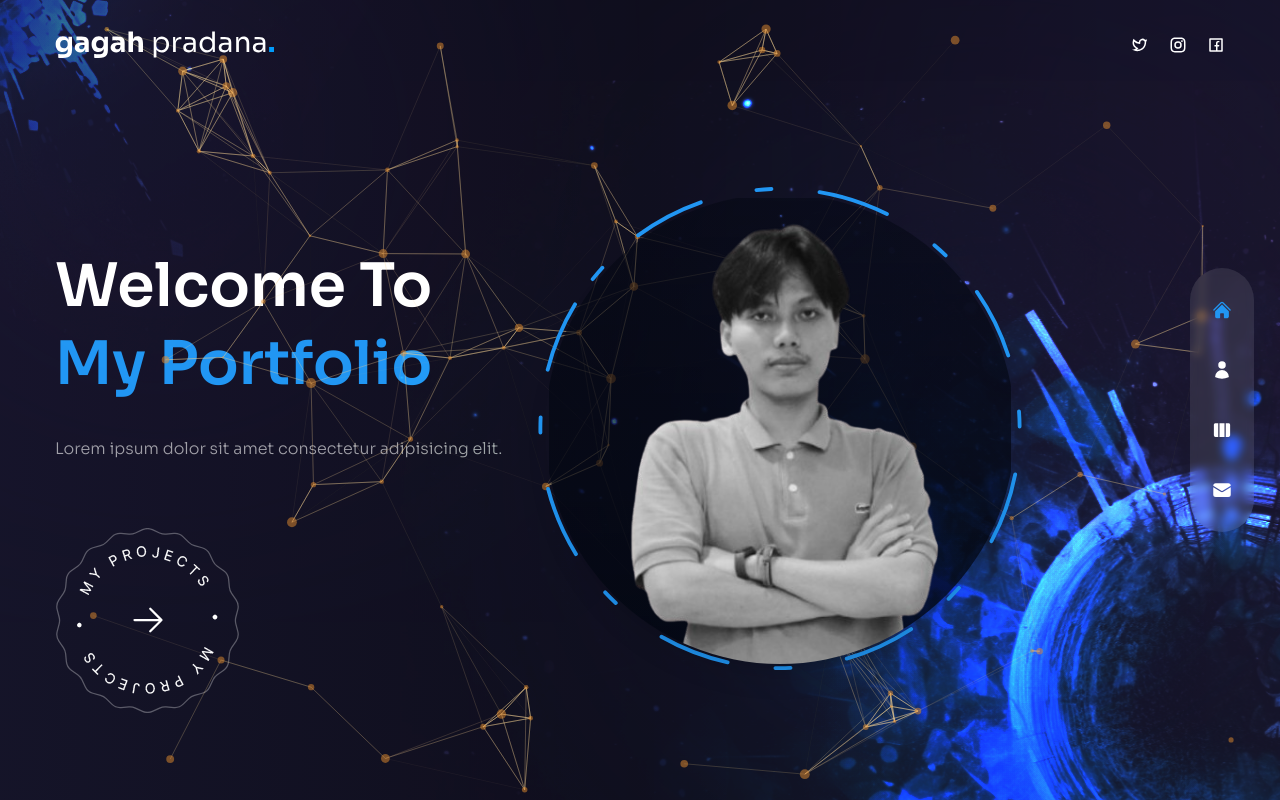
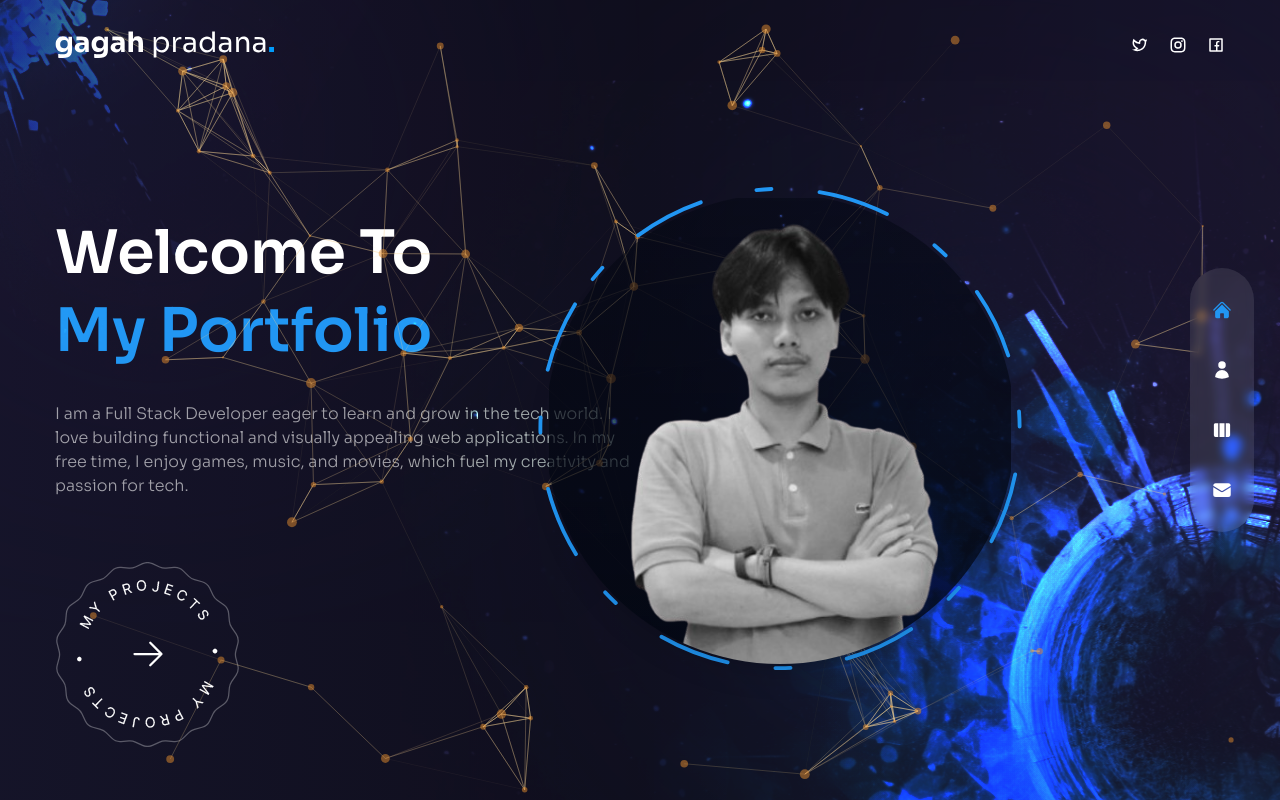
Before and after one commit to Gagahpradana7/gaprapu-porto, a Next.js app: page / in a window 1280 px wide. Built offline with nearby package versions, Linux system fonts and the light colour scheme.

Commit message:
fixing home page description

```diff
--- a/pages/index.js
+++ b/pages/index.js
@@ -26,9 +26,12 @@ const Home = () => {
             initial="hidden"
             animate="show"
             exit="hidden"
-            className="max-w-sm xl:max-w-xl mx-auto xl:mx-0 mb-10 xl:mb-16"
+            className="max-w-sm text-wrap text-sm xl:text-base xl:max-w-xl mx-auto xl:mx-0 mb-10 xl:mb-16"
           >
-            Lorem ipsum dolor sit amet consectetur adipisicing elit.
+            I am a Full Stack Developer eager to learn and grow in the tech
+            world. I love building functional and visually appealing web
+            applications. In my free time, I enjoy games, music, and movies,
+            which fuel my creativity and passion for tech.
           </motion.p>
           <div className="flex justify-center xl:hidden relative">
             <ProjectsBtn />
```
